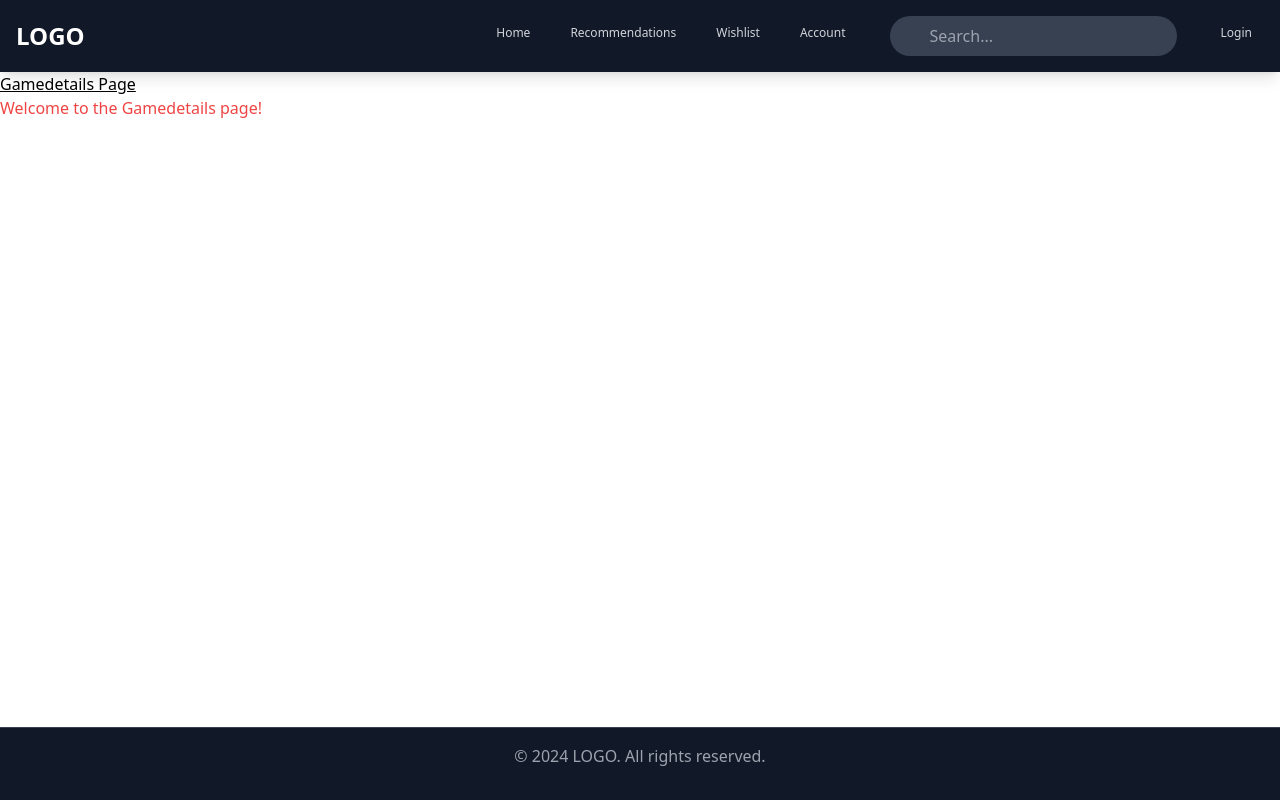
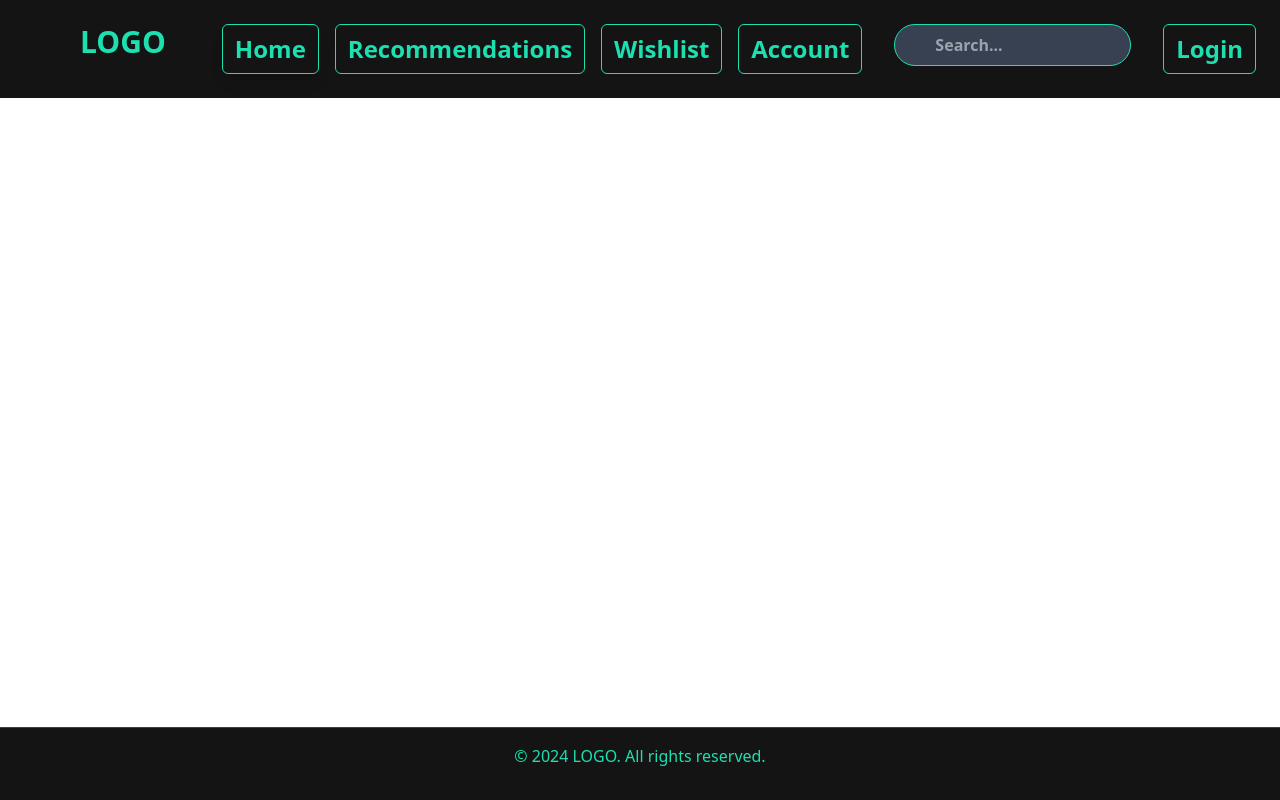
Before and after one commit to Hornpep/NewGameFinder, a React (Vite) app in the folder FE/: page /Gamedetails in a window 1280 px wide. Built offline with nearby package versions, Linux system fonts and the light colour scheme.

Commit message:
Wishlist Page V1

```diff
--- a/FE/src/components/Footer.jsx
+++ b/FE/src/components/Footer.jsx
@@ -2,7 +2,7 @@
 
 const Footer = () => {
   return (
-    <footer className="bg-gray-900 text-gray-400 py-8 fixed bottom-0 left-0 w-full mt-8 border-t border-gray-700 pt-4 text-center">
+    <footer className="bg-[#141414] text-[#1CE0AF] py-8 fixed bottom-0 left-0 z-50 w-full mt-8 border-t border-gray-700 pt-4 text-center">
       <p>&copy; 2024 LOGO. All rights reserved.</p>
     </footer>
   );
--- a/FE/src/components/Navbar.jsx
+++ b/FE/src/components/Navbar.jsx
@@ -4,39 +4,37 @@
 
 const Navbar = () => {
   return (
-    <nav className="bg-gray-900 p-4 shadow-lg">
-      <div className="container mx-auto flex items-center justify-between">
-        <div className="flex items-center">
+    <nav className="flex fixed top-0 left-0 w-full z-50 text-[#1CE0AF] bg-[#141414] p-6">
+      <div className="flex mx-14">
         <Link
           to="/"
-            className="text-2xl font-bold text-white"
+          className="text-3xl font-heading  font-extrabold text-[#1CE0AF]"
         >
           LOGO
         </Link>
       </div>
-        <div className="hidden md:flex space-x-4">
+      <div className="flex-1 hidden font-heading font-extrabold md:flex justify-center space-x-4">
         <Link
           to="/"
-            className="text-gray-300 hover:text-white px-3 py-2 rounded-md text-sm font-medium"
+          className="text-[#1CE0AF] text-2xl border border-[#1CE0AF] shadow-lg font-heading hover:text-[#1DD0E0] hover:border hover:border-[#1DD0E0] focus:shadow-outline px-3 py-2 rounded-md "
         >
           Home
         </Link>
-
         <Link
           to="/Recommendations"
-            className="text-gray-300 hover:text-white px-3 py-2 rounded-md text-sm font-medium"
+          className="text-[#1CE0AF] text-2xl border border-[#1CE0AF] hover:text-[#1DD0E0] hover:border hover:border-[#1DD0E0] px-3 py-2 rounded-md "
         >
           Recommendations
         </Link>
         <Link
           to="/Wishlist"
-            className="text-gray-300 hover:text-white px-3 py-2 rounded-md text-sm font-medium"
+          className="text-[#1CE0AF] text-2xl border border-[#1CE0AF] hover:text-[#1DD0E0] hover:border hover:border-[#1DD0E0] px-3 py-2 rounded-md  "
         >
           Wishlist
         </Link>
         <Link
           to="/Account"
-            className="text-gray-300 hover:text-white px-3 py-2 rounded-md text-sm font-medium"
+          className="text-[#1CE0AF] text-2xl border border-[#1CE0AF] hover:text-[#1DD0E0] hover:border hover:border-[#1DD0E0] px-3 py-2 rounded-md  "
         >
           Account
         </Link>
@@ -45,11 +43,10 @@
 
         <Link
           to="/Login"
-            className="text-gray-300 hover:text-white px-3 py-2 rounded-md text-sm font-medium"
+          className="text-[#1CE0AF] text-2xl border border-[#1CE0AF] hover:text-[#1DD0E0] hover:border hover:border-[#1DD0E0] px-3 py-2 rounded-md"
         >
           Login
         </Link>
-        </div>
       </div>
     </nav>
   );
--- a/FE/src/components/Search.jsx
+++ b/FE/src/components/Search.jsx
@@ -4,11 +4,11 @@
   return (
     <div className="flex">
       <div className="flex-1 mx-4">
-        <div className="relative text-gray-400">
+        <div className="relative text-[#1CE0AF]">
           <input
             type="search"
             placeholder="Search..."
-            className="w-full bg-gray-700 text-white rounded-full py-2 px-4 pl-10 focus:outline-none focus:ring-2 focus:ring-blue-500"
+            className="w-full bg-gray-700 text-[#1CE0AF] border border-[#1CE0AF] rounded-full py-2 px-4 pl-10 focus:outline-none focus:ring-2 focus:ring-[#1DD0E0]"
           />
         </div>
       </div>
--- a/FE/src/pages/Wishlist.jsx
+++ b/FE/src/pages/Wishlist.jsx
@@ -1,12 +1,80 @@
 import React from 'react';
+import { useEffect, useState } from 'react';
 
 const Wishlist = () => {
+  const [data, setData] = useState([]);
+  const [loading, setLoading] = useState(true);
+  const [error, setError] = useState(null);
+
+  useEffect(() => {
+    fetch('http://localhost:3000/games') // HIER an BE anbinden
+      .then((response) => {
+        if (!response.ok) {
+          throw new Error('Netzwerkantwort war nicht ok');
+        }
+        return response.json();
+      })
+      .then((data) => {
+        setData(data); // data =  Array von Objekten
+        setLoading(false);
+      })
+      .catch((error) => {
+        setError(error);
+        setLoading(false);
+      });
+  }, []);
+
+  if (loading) {
+    return <p>Lade...</p>;
+  }
+
+  if (error) {
+    return <p>Fehler: {error.message}</p>;
+  }
+
   return (
-    <div>
-      <h1 className="underline">Wishlist</h1>
-      <p className="text-red-500">Welcome to the Wishlist page!</p>
+    <div className="bg-[#141414] grid grid-cols-1 sm:grid-cols-2 md:grid-cols-3 lg:grid-cols-4 xl:grid-cols-5   gap-14 p-28  w-full  dark:text-white">
+      {data.map((item, index) => (
+        <div
+          key={index}
+          className="item relative border-8 border-[#1CE0AF]  hover:border-4 hover:border-[#1DD0E0] rounded-lg  w-1/10 min-w-[200px] h-80 bg-[#141414] "
+        >
+          <div
+            className="absolute inset-0 bg-cover bg-center rounded-lg"
+            style={{ backgroundImage: `url(${item.cover_url})` }}
+          ></div>
+          <div className="absolute inset-0 bg-[#141414] bg-opacity-50 rounded-lg"></div>
+          <button
+            className="absolute top-2 right-2 z-20 text-[#1CE0AF]"
+            aria-label="Toggle Heart"
+          >
+            ❤️
+          </button>
+          <div className="absolute bottom-0 w-full flex justify-center items-end">
+            <h2 className="relative z-10 text-lg font-semibold text-center  text-[#1CE0AF] mt-auto p-4">
+              {item.name}
+            </h2>
+          </div>
+        </div>
+      ))}
     </div>
   );
 };
 
 export default Wishlist;
+
+{
+  /* <div key={index} class="de-item" style="background-size: cover; background-repeat: no-repeat;">
+<div class="d-overlay" style="background-size: cover; background-repeat: no-repeat;">
+    <div class="d-label" style="background-size: cover; background-repeat: no-repeat;">
+        20% OFF
+    </div>
+    <div class="d-text" style="background-size: cover; background-repeat: no-repeat;">
+        <h4>{item.name}</h4>
+        <p class="d-price">Starting at <span class="price">$14.99</span></p>
+        <a class="btn-main btn-fullwidth" href="pricing-table-one.html" data-hover="Order Now"><span>Order Now</span></a>
+    </div>
+</div>
+<img src={item.cover_url} class="img-fluid" alt="">
+</div> */
+}
--- a/FE/tailwind.config.js
+++ b/FE/tailwind.config.js
@@ -1,6 +1,7 @@
 /** @type {import('tailwindcss').Config} */
 module.exports = {
   content: ['./src/**/*.{js,jsx,html}'],
+  darkMode: 'media',
   theme: {
     extend: {
       colors: {
@@ -77,7 +78,7 @@
         // '2xl': '1.777rem',
         // '3xl': '2.369rem',
         // '4xl': '3.158rem',
-        'xl5': '4.210rem',
+        xl5: '4.210rem',
       },
       fontFamily: {
         heading: 'Exo 2',
@@ -90,4 +91,4 @@
     },
   },
   plugins: [],
-}
+};
```
Also changed, not shown: 1 other file (tests, documents, lock files or other folders). Lines whose indentation alone changed are shown as unchanged.
